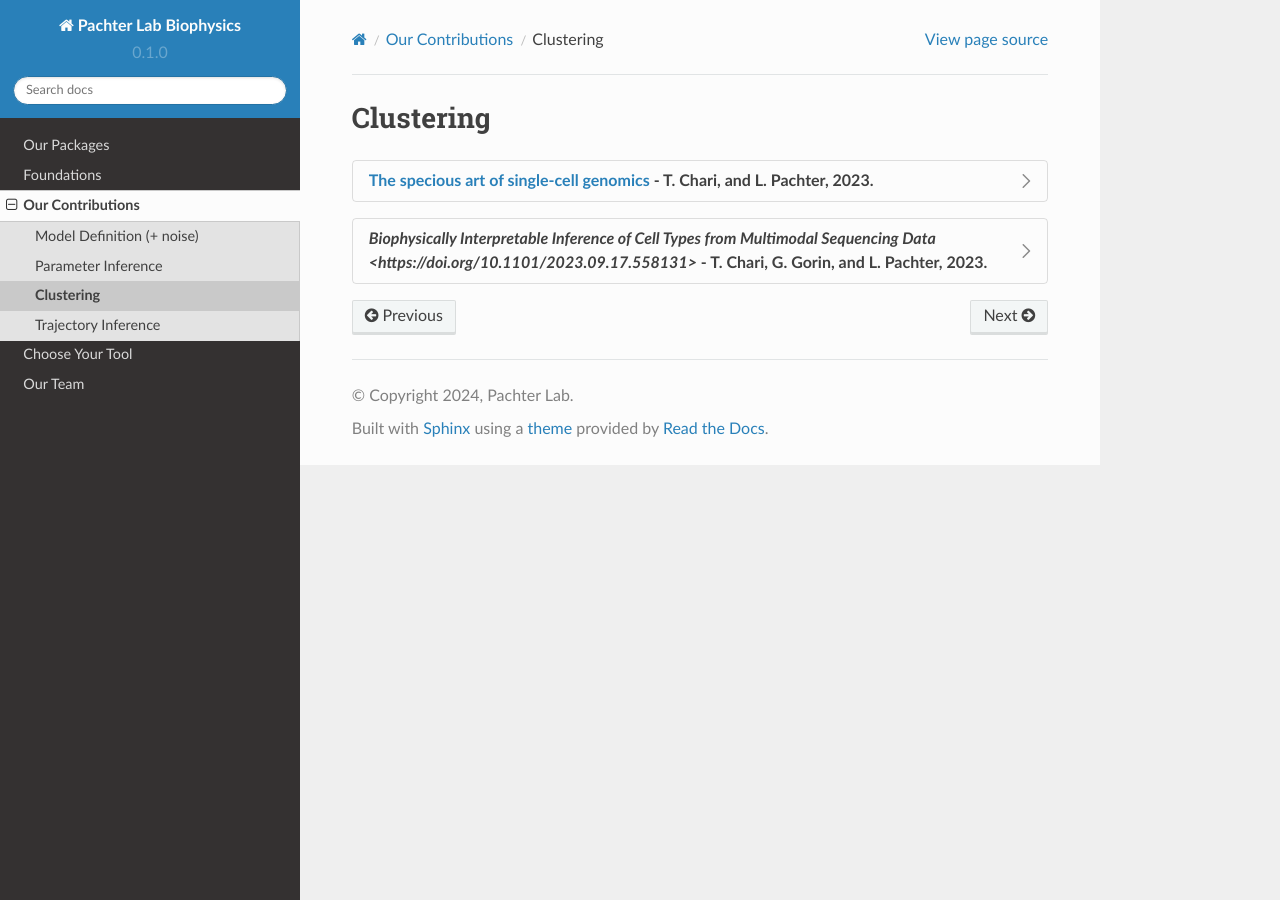
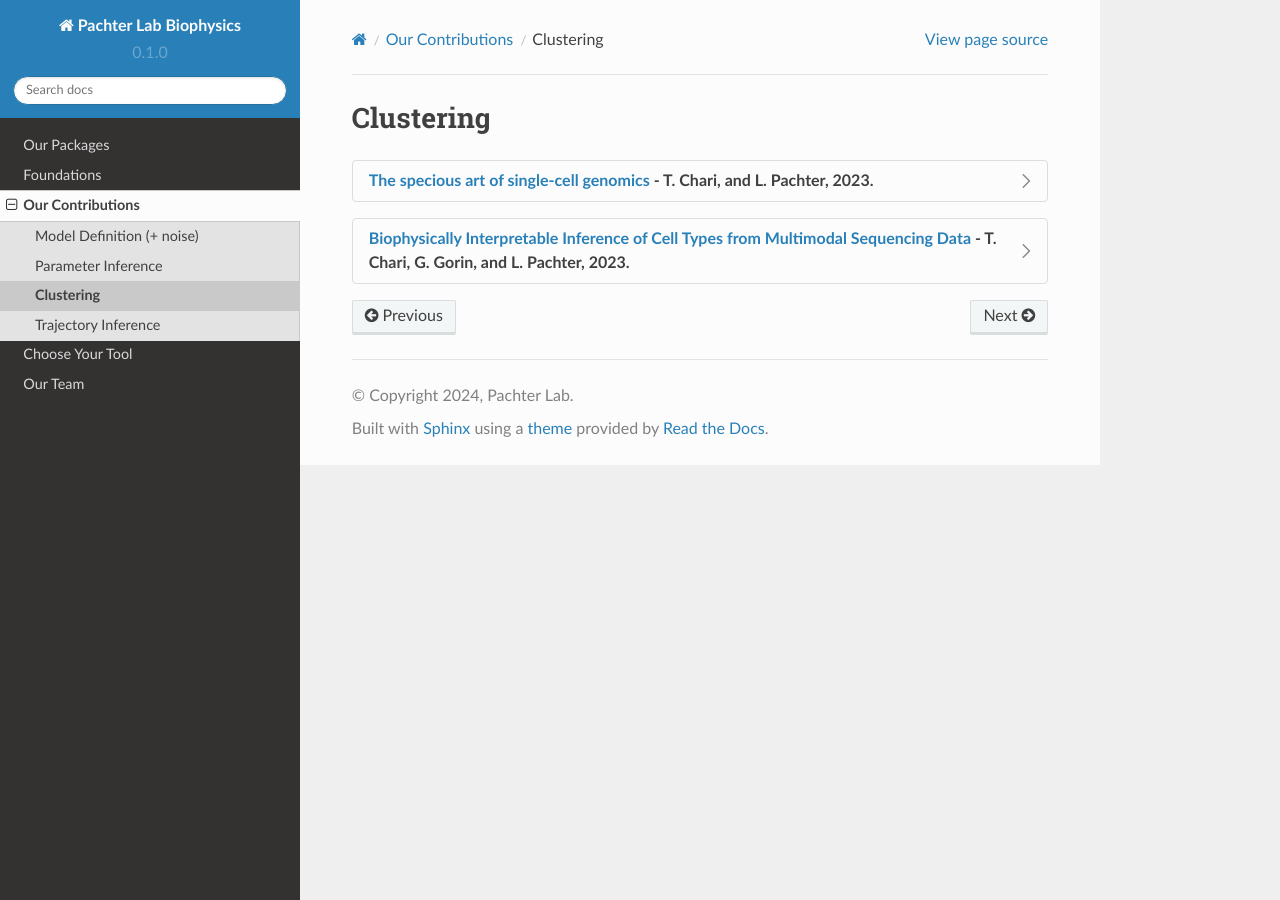
Before and after one commit to pachterlab/biophysics, a Sphinx documentation site: the page built from docs/source/contributions_clustering.rst, in a window 1280 px wide. Built offline with Sphinx 7.4.7 and the Read the Docs theme 2.0.0, drawn with Linux system fonts in a browser that asks for light colours.

Commit message:
Update contributions_clustering.rst

```diff
--- a/docs/source/contributions_clustering.rst
+++ b/docs/source/contributions_clustering.rst
@@ -20,7 +20,7 @@ Clustering
                         :align: center
                         :alt: Elephant-shaped embeddings
 
-.. dropdown:: `Biophysically Interpretable Inference of Cell Types from Multimodal Sequencing Data <https://doi.org/10.1101/2023.09.17.558131>` - T. Chari, G. Gorin, and L. Pachter, 2023.
+.. dropdown:: `Biophysically Interpretable Inference of Cell Types from Multimodal Sequencing Data <https://doi.org/10.1101/2023.09.17.558131>`_ - T. Chari, G. Gorin, and L. Pachter, 2023.
 
   .. grid:: 2
 
```
